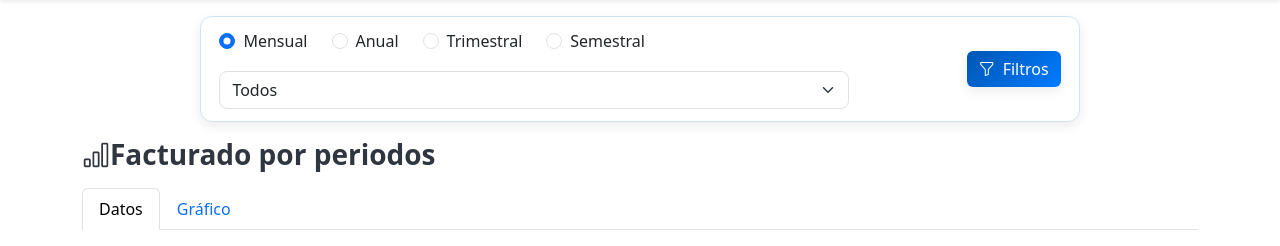
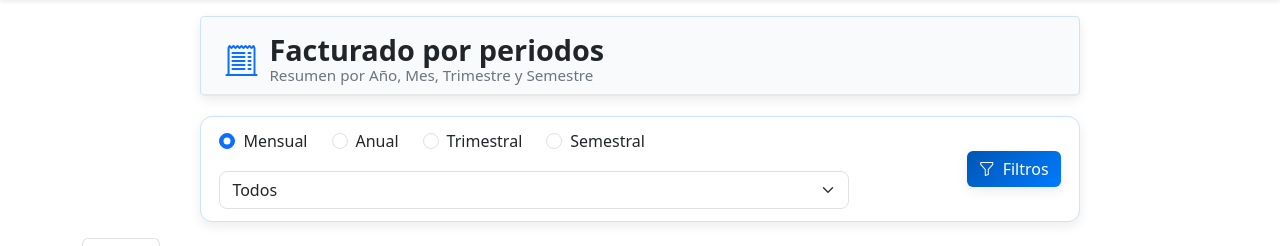
Before and after one commit to jrpmgm/indicadores, a Django app: page /api/invoiced/ in a window 1280 px wide. Shown: the part 56-302 px from the top of the page. Run offline with Django 5.2, Linux system fonts and the light colour scheme; data that the repository does not hold is empty; some libraries are stand-ins or nearby versions.

Commit message:
Estabilizado hasta  03-12-2025

```diff
--- a/projecto/indicadores/appemitidos/static/css/estilos.css
+++ b/projecto/indicadores/appemitidos/static/css/estilos.css
@@ -275,3 +275,48 @@ html, body {
     min-width: 180px;
     border-radius: 8px;
 }
+
+.page-title-section {
+    background-color: #f9fafc;
+    border-radius: 5px;
+    padding: 16px 24px;
+    box-shadow: 0 4px 12px rgba(0,0,0,0.08);
+    border: 1px solid #cce3fa;
+    margin-bottom: 1.5rem;
+    width: 70%;
+    margin-left: auto;
+    margin-right: auto;
+}
+
+.dashboard-title-container {
+    display: flex;
+    align-items: center;
+    gap: 12px;
+    border-bottom: 2px solid #e8e8e8;
+    padding-bottom: 8px;
+    margin-bottom: 20px;
+    animation: fadeInDown 0.4s ease-out;
+}
+
+.dashboard-title {
+    font-size: 1.8rem;
+    font-weight: 600;
+    margin: 0;
+    color: #212529;
+}
+
+.dashboard-title-icon {
+    font-size: 2rem;
+    color: #0d6efd; /* azul bootstrap */
+}
+
+.dashboard-subtitle {
+    font-size: 0.95rem;
+    color: #6c757d;
+    margin-top: -4px;
+}
+
+@keyframes fadeInDown {
+    from { opacity: 0; transform: translateY(-8px); }
+    to { opacity: 1; transform: translateY(0); }
+}
--- a/projecto/indicadores/appemitidos/templates/appemitidos/invoiced.html
+++ b/projecto/indicadores/appemitidos/templates/appemitidos/invoiced.html
@@ -1,10 +1,23 @@
 {% extends "basefilter.html" %}
+
+{% block page_title %}
+    Facturado por periodos
+{% endblock %}
+
+{% block page_title_icon %}
+    <i class="bi bi-receipt-cutoff dashboard-title-icon text-primary"></i>
+{% endblock %}
+
+{% block page_subtitle %}
+    <div class="dashboard-subtitle">Resumen por Año, Mes, Trimestre y Semestre</div>
+{% endblock %}
 
 {% block filter_content %}
 <html>
   <body>
     <div class="container">
-      <h3 class="mb-3"><i class="bi bi-bar-chart"></i>Facturado por periodos</h3>
+      <!-- {% block myTitle %}<h3 class="mb-3"><i class="bi bi-bar-chart"></i>Facturado por periodos</h3>{% endblock %} -->
+
       <ul class="nav nav-tabs" id="myTab" role="tablist">
         <li class="nav-item" role="presentation">
           <button class="nav-link active" id="home-tab" data-bs-toggle="tab" data-bs-target="#home-tab-pane" type="button" role="tab" aria-controls="home-tab-pane" aria-selected="true">Datos</button>
--- a/projecto/indicadores/appemitidos/templates/basefilter.html
+++ b/projecto/indicadores/appemitidos/templates/basefilter.html
@@ -1,9 +1,29 @@
 {% extends "base.html" %}
 
 {% block content %}
+<div class="page-title-section dashboard-title-container {% block page_title_container_classes %}{% endblock %}">
 
-<!-- 🔵 Barra moderna de parámetros + botón Filtros -->
-<div class="filters-toolbar d-flex flex-wrap align-items-center justify-content-between mb-3">
+    {% block page_title_icon %}
+    <!-- Icono por defecto, puede ser reemplazado -->
+    <i class="bi bi-speedometer2 dashboard-title-icon"></i>
+    {% endblock %}
+
+    <div>
+        <h2 class="dashboard-title {% block page_title_classes %}{% endblock %}">
+            {% block page_title %}
+                Título por defecto
+            {% endblock %}
+        </h2>
+
+        {% block page_subtitle %}
+        <!-- vacio por defecto -->
+        {% endblock %}
+    </div>
+
+</div>
+
+    <!-- 🔵 Barra moderna de parámetros + botón Filtros -->
+ <div class="filters-toolbar d-flex flex-wrap align-items-center justify-content-between mb-3">
 
     <!-- Parámetros -->
     <div class="d-flex flex-wrap gap-3 align-items-center">
```
Also changed, not shown: projecto/indicadores/appemitidos/templates/appemitidos/invoicedLocation.html (+15 -0 lines).
